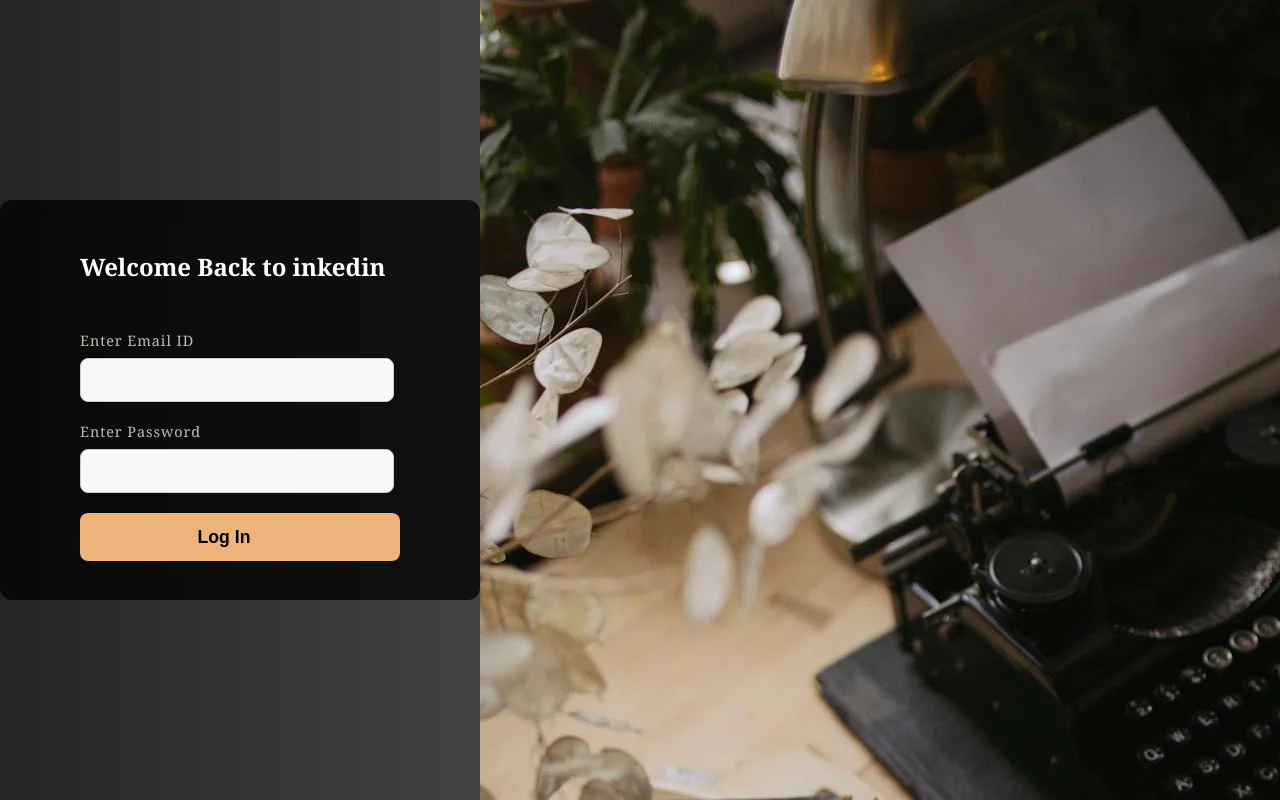
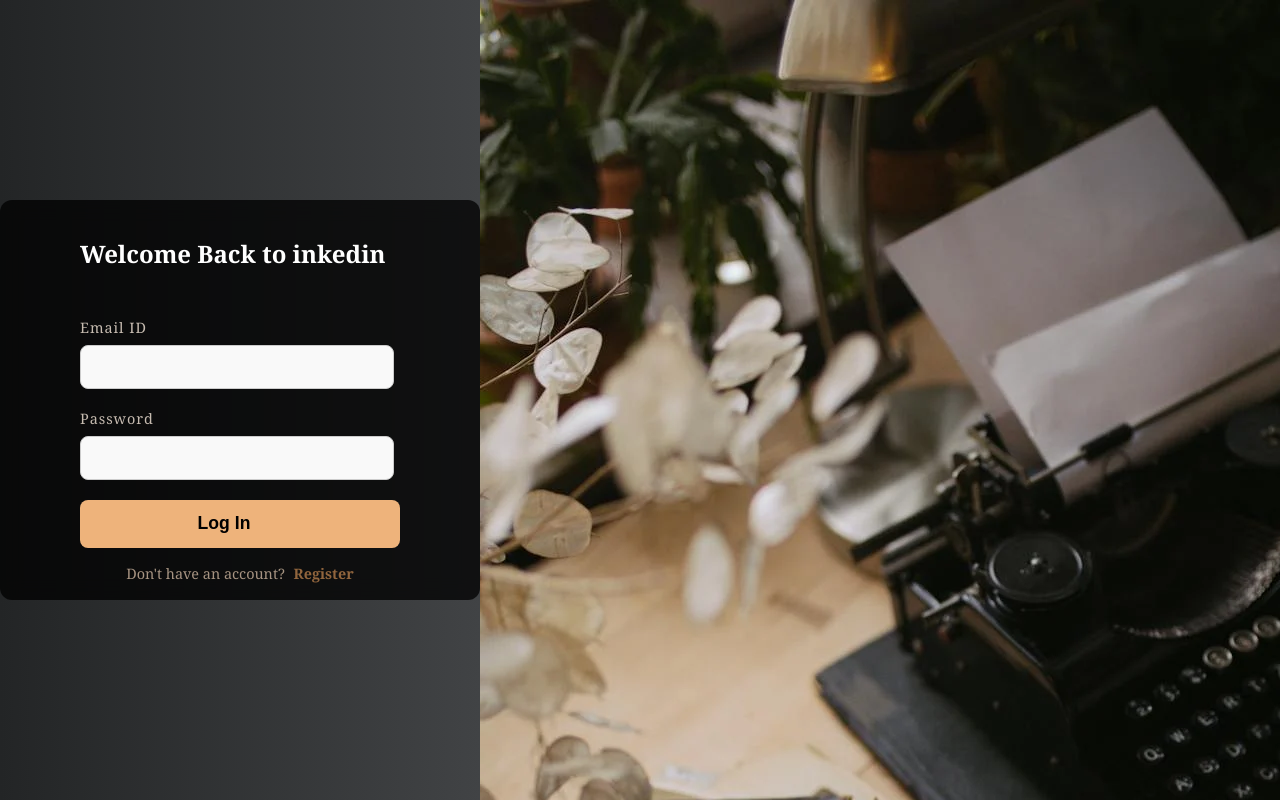
Before and after one commit to LingeshwaranR/presidio-launchpad-msec-batch2-frontend, a React (Vite) app in the folder inkedin/: page /login in a window 1280 px wide. Built offline with nearby package versions, Linux system fonts and the light colour scheme; some icons are missing.

Commit message:
feat(Register): User Registration

```diff
--- a/inkedin/src/constants/api.constants.ts
+++ b/inkedin/src/constants/api.constants.ts
@@ -1,4 +1,5 @@
 export const API_ENDPOINTS = {
+    REGISTER: "/api/auth/register",
     LOGIN: "/api/auth/login",
     GET_ALL_BLOGS: "/api/blog?explore=true",
     PUBLISH_BLOG: "/api/blog",
--- a/inkedin/src/pages/login-register/index.module.css
+++ b/inkedin/src/pages/login-register/index.module.css
@@ -109,3 +109,17 @@
     max-width: 100%;
     word-break: break-word;
 }
+
+.toggleModeText {
+    margin-top: 1rem;
+    font-size: 0.9rem;
+    text-align: center;
+    color: #ceb6a0cb;
+  }
+
+  .toggleModeText span {
+    color: #91653d;
+    cursor: pointer;
+    font-weight: bold;
+    margin-left: 5px;
+  }
--- a/inkedin/src/pages/login-register/index.tsx
+++ b/inkedin/src/pages/login-register/index.tsx
@@ -4,39 +4,20 @@ import { useNavigate } from "react-router-dom";
 import { APP_ROUTES } from "../../constants/route.constant";
 import styles from "./index.module.css";
 import loginBgImage from "../../assets/login.png";
-import { ArrowRight } from "@mynaui/icons-react";
+import { ArrowRight, UserPlus } from "@mynaui/icons-react";
 import { API_ENDPOINTS } from "../../constants/api.constants";
 import { api } from "../../configs/axios.config";
 import decodeJwt from "../../utils/jwtdecoder";
+import { ILoginRequest, ILoginResponse, IRegisterRequest, IRegisterResponse } from "../../types/app.type";
 
-
-const LoginScreen = () => {
+const LoginRegisterScreen = () => {
   const { login, authState } = useAuth();
   const navigate = useNavigate();
-  const [email, setEmail] = useState("")
-  const [password, setPassword] = useState("")
-  const [errors, setErrors] = useState<{ email?: string; password?: string; login?: string }>({});
-
-  const handleEmailChange = (email: string) => {
-    setEmail(email)
-  }
-
-  const handlePasswordChange = (password: string) => {
-    setPassword(password)
-  }
-
-  interface ILoginRequest {
-    email: string;
-    password: string;
-  }
-
-  interface ILoginResponse {
-    responseMessage: string;
-    exception: any;
-    responseData: {
-      token: string;
-    }
-  }
+  const [isLoginMode, setIsLoginMode] = useState(true);
+  const [email, setEmail] = useState("");
+  const [password, setPassword] = useState("");
+  const [username, setUsername] = useState("");
+  const [errors, setErrors] = useState<{ email?: string; password?: string; login?: string; username?: string }>({});
 
   useEffect(() => {
     if (authState.isAuthenticated) {
@@ -44,44 +25,50 @@ const LoginScreen = () => {
     }
   }, [authState.isAuthenticated]);
 
-
   const handleLogin = async () => {
-    const newErrors: { email?: string; password?: string } = {};
-
-    if (!email.trim()) {
-      newErrors.email = "Email ID is required";
-    }
-
-    if (!password.trim()) {
-      newErrors.password = "Password is required";
-    }
-
+    const newErrors: typeof errors = {};
+    if (!email.trim()) newErrors.email = "Email ID is required";
+    if (!password.trim()) newErrors.password = "Password is required";
     if (Object.keys(newErrors).length > 0) {
       setErrors(newErrors);
       return;
     }
-
-    // Clear previous errors
     setErrors({});
-
-    const payload: ILoginRequest = {
-      email: email,
-      password: password
-    }
+    const payload = { email, password };
     try {
-      const response = await api.post<ILoginResponse, ILoginRequest>(API_ENDPOINTS.LOGIN, payload, {
-        headers: {}
-      })
+      const response = await api.post<ILoginResponse, ILoginRequest>(API_ENDPOINTS.LOGIN, payload, {});
       if (response.data.exception == null) {
-        const user = decodeJwt(response.data.responseData.token ?? "")
+        const user = decodeJwt(response.data.responseData.token ?? "");
         login(response.data.responseData.token, user);
-      }
-      else {
-        alert(response.data.responseMessage)
+      } else {
+        alert(response.data.responseMessage);
       }
     } catch {
-      const loginError = {login: "Invalid Credentials. Please try again."}
-      setErrors(loginError)
+      setErrors({ login: "Invalid Credentials. Please try again." });
+    }
+  };
+
+  const handleRegister = async () => {
+    const newErrors: typeof errors = {};
+    if (!email.trim()) newErrors.email = "Email ID is required";
+    if (!username.trim()) newErrors.username = "Username is required";
+    if (!password.trim()) newErrors.password = "Password is required";
+    if (Object.keys(newErrors).length > 0) {
+      setErrors(newErrors);
+      return;
+    }
+    setErrors({});
+    const payload = { email, username, password };
+    try {
+      const response = await api.post<IRegisterResponse, IRegisterRequest>(API_ENDPOINTS.REGISTER, payload, {});
+      if (response.data.exception == null && response.data.responseData.error != true) {
+        alert("Account created! Please login.");
+        setIsLoginMode(true);
+      } else {
+        setErrors({ login: "Something went wrong. Try again later." });
+      }
+    } catch {
+      setErrors({ login: "Something went wrong. Try again later." });
     }
   };
 
@@ -90,45 +77,71 @@ const LoginScreen = () => {
       <div className={styles.loginFormWrapper}>
         <div className={styles.loginForm}>
           <form>
-            <h2>Welcome Back to inkedin</h2>
+            <h2>{isLoginMode ? "Welcome Back to inkedin" : "Create Your Account"}</h2>
+            {!isLoginMode && (
+              <div className={styles.inputGroup}>
+                <label htmlFor="username">Username</label>
+                <input
+                  type="text"
+                  id="username"
+                  value={username}
+                  onChange={(e) => setUsername(e.target.value)}
+                />
+                {errors.username && <div className={styles.errorText}>{errors.username}</div>}
+              </div>
+            )}
             <div className={styles.inputGroup}>
-              <label htmlFor="email">Enter Email ID</label>
+              <label htmlFor="email">Email ID</label>
               <input
                 type="email"
                 id="email"
-                name="email"
-                onChange={(e) => handleEmailChange(e.target.value)}
                 value={email}
+                onChange={(e) => setEmail(e.target.value)}
               />
-              <div className={styles.errorText}>{errors.email && <span>{errors.email}</span>}</div>
+              {errors.email && <div className={styles.errorText}>{errors.email}</div>}
             </div>
-
             <div className={styles.inputGroup}>
-              <label htmlFor="password">Enter Password</label>
+              <label htmlFor="password">Password</label>
               <input
                 type="password"
                 id="password"
-                name="password"
-                onChange={(e) => handlePasswordChange(e.target.value)}
                 value={password}
+                onChange={(e) => setPassword(e.target.value)}
               />
-              <div className={styles.errorText}>{errors.password && <span className={styles.errorText}>{errors.password}</span>}</div>
+              {errors.password && <div className={styles.errorText}>{errors.password}</div>}
             </div>
-            <button type="button" onClick={handleLogin} className={styles.loginButton}>
+            <button
+              type="button"
+              className={styles.loginButton}
+              onClick={isLoginMode ? handleLogin : handleRegister}
+            >
               <div className={styles.loginButtonText}>
-                <div>Log In</div>
-                <ArrowRight size={24}/>
+                <div>{isLoginMode ? "Log In" : "Register"}</div>
+                {isLoginMode ? <ArrowRight size={24} /> : <UserPlus size={24} />}
               </div>
             </button>
-            <div className={styles.loginErrorText}>{errors.login && <span className={styles.errorText}>{errors.login}</span>}</div>
+            {errors.login && <div className={styles.errorText}>{errors.login}</div>}
+            <div className={styles.toggleModeText}>
+              {isLoginMode ? (
+                <>
+                  Don't have an account?{" "}
+                  <span onClick={() => setIsLoginMode(false)}>Register</span>
+                </>
+              ) : (
+                <>
+                  Already have an account?{" "}
+                  <span onClick={() => setIsLoginMode(true)}>Login</span>
+                </>
+              )}
+            </div>
           </form>
         </div>
       </div>
       <div className={styles.loginImage}>
         <img src={loginBgImage} alt="login" />
       </div>
-  </div>
-)
+    </div>
+  );
 };
 
-export default LoginScreen;
+export default LoginRegisterScreen;
```
Also changed, not shown: inkedin/src/types/app.type.ts (+32 -0 lines).
